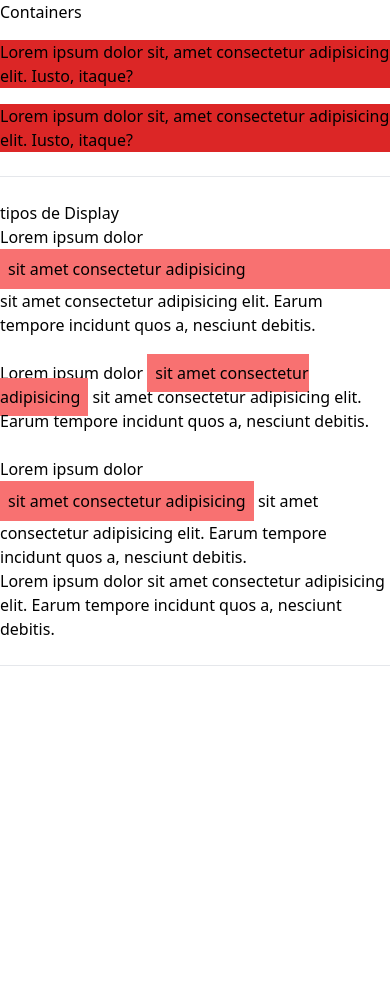
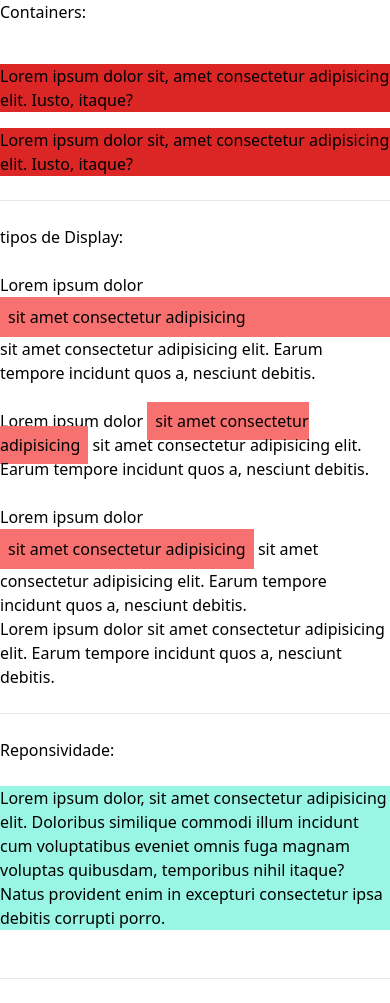
Before and after one commit to Dande94/EstudandoTailwind, a website: page layoutComResposividade/src/index.html in a window 390 px wide. Before the commit the page ends 844 px from the top, so only its background shows below. Drawn offline with Linux system fonts and the light colour scheme.

Commit message:
Modulo 4 - Introdução a Responsividade

```diff
--- a/layoutComResposividade/src/index.html
+++ b/layoutComResposividade/src/index.html
@@ -7,7 +7,8 @@
     <title>Layout & Resposividade</title>
 </head>
 <body>
-    <h1 class="">Containers</h1>
+    <h1 class="">Containers:</h1>
+    <br>
     <div class="container bg-red-600 my-4">
         <!-- sendo beneficiado pela alteração do theme -->
         Lorem ipsum dolor sit, amet consectetur adipisicing elit. Iusto, itaque?
@@ -31,7 +32,8 @@
     <br>
     <hr>
     <br>
-    <h1 class="">tipos de Display</h1>
+    <h1 class="">tipos de Display:</h1>
+    <br>
     <div class="">Lorem ipsum dolor <span class="block p-2 bg-red-400">sit amet consectetur adipisicing</span> sit amet consectetur adipisicing elit. Earum tempore incidunt quos a, nesciunt debitis.</div>
     <br>
     <div class="">Lorem ipsum dolor <span class="inline p-2 bg-red-400">sit amet consectetur adipisicing</span> sit amet consectetur adipisicing elit. Earum tempore incidunt quos a, nesciunt debitis.</div>
@@ -44,5 +46,28 @@
     <br>
     <hr>
     <br>
+    <h1 class="">Reponsividade:</h1>
+    <br>
+    <div class="bg-teal-200 md:bg-orange-200 lg:bg-blue-200">Lorem ipsum dolor, sit amet consectetur adipisicing elit. Doloribus similique commodi illum incidunt cum voluptatibus eveniet omnis fuga magnam voluptas quibusdam, temporibus nihil itaque? Natus provident enim in excepturi consectetur ipsa debitis corrupti porro.</div>
+    <br>
+    <!--
+        conceito de responsividade, mobile first;
+        'sm:' : tela small;
+        'md:' : tela medium;
+        'lg:' : tela large;
+        'xl:' : tela extra large;
+        '2xl:' : tela 2 extra large;
+
+        'sm' = max-width: 640px;
+        'md' = max-width: 768px;
+        'lg' = max-width: 1024px;
+        'lx' = max-width: 1280px;
+        '2lx' = max-width: 1536px; largura máxima;
+
+        possivel usar com outras classes não apenas cor
+     -->
+    <br>
+    <hr>
+    <br>
 </body>
 </html>
```
Also changed, not shown: layoutComResposividade/dist/output.css.
